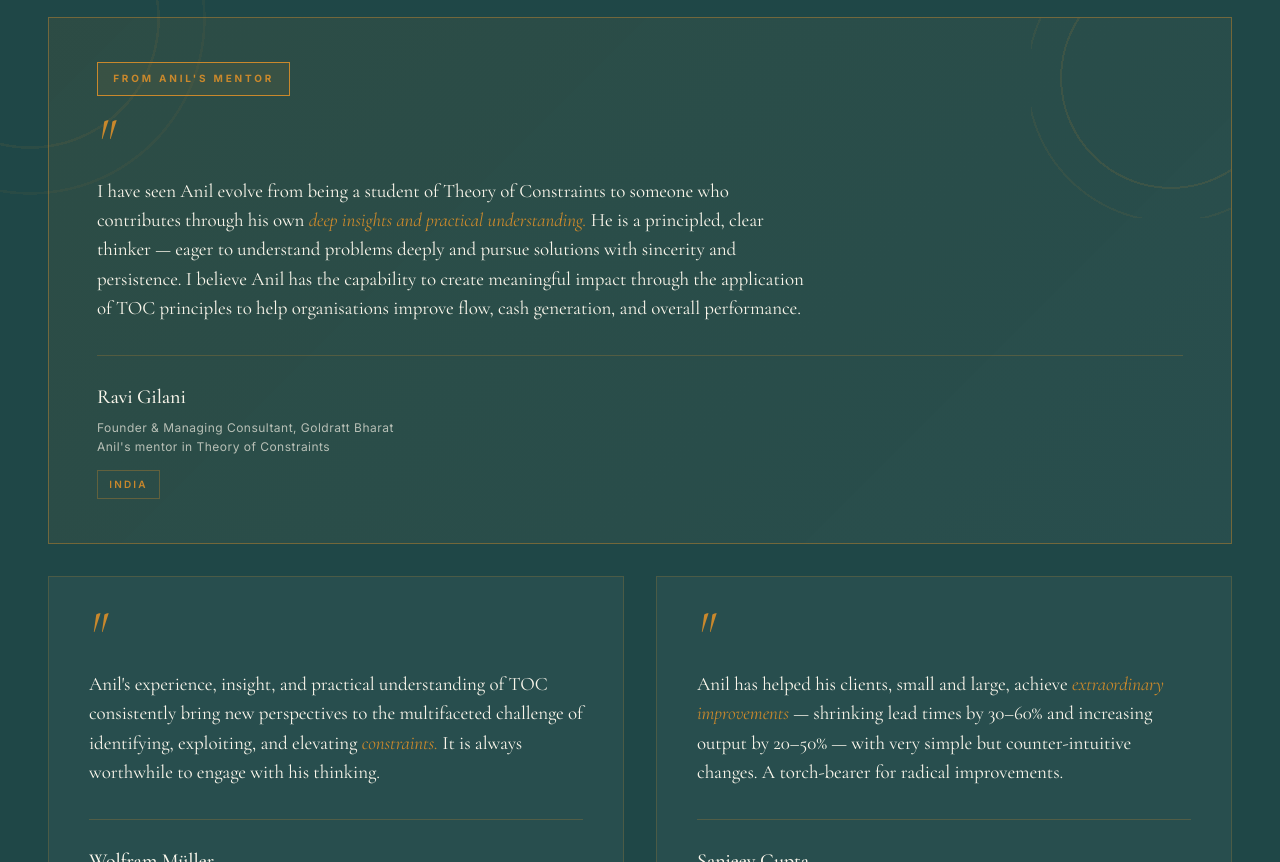
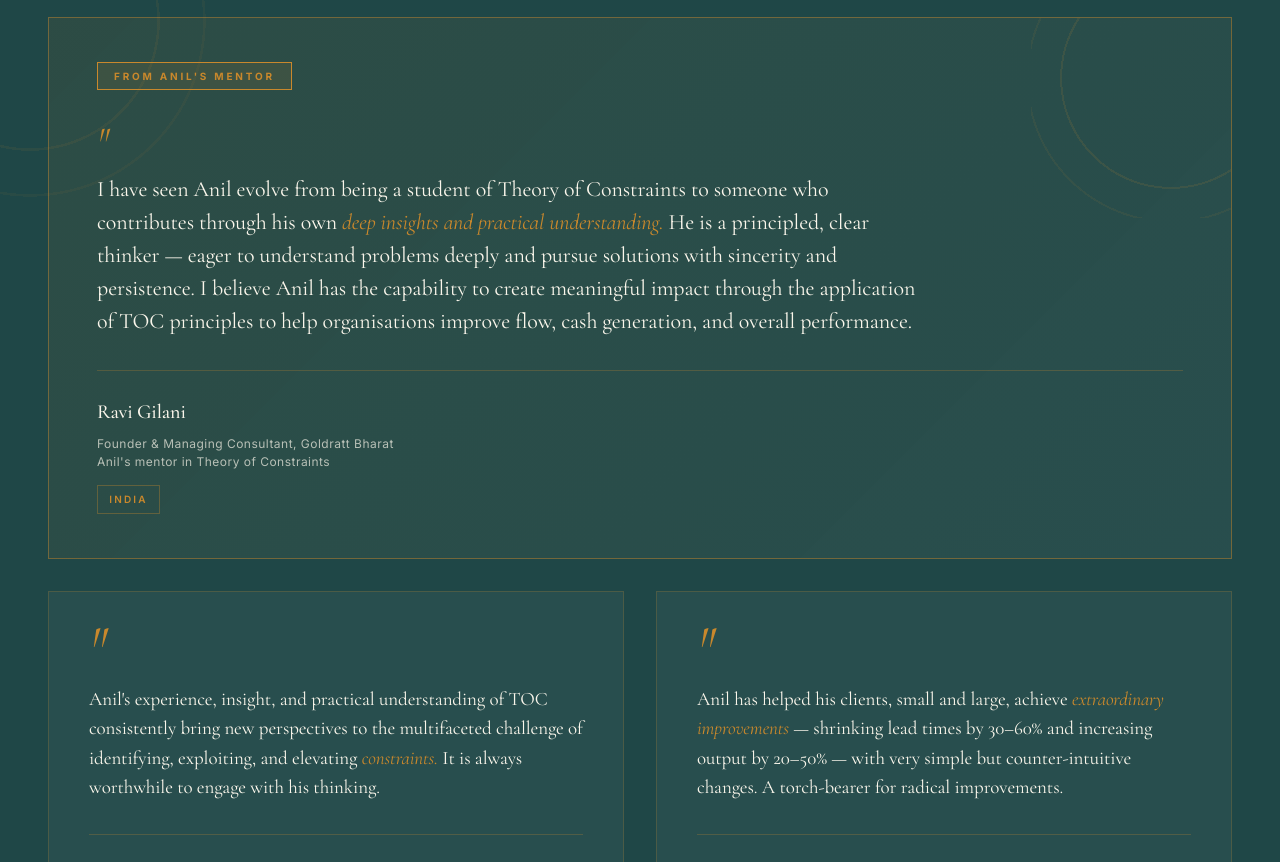
Before and after one commit to sumsur29/dosi-dosi-associates, a plain HTML site: page index.html in a window 1280 px wide. Shown: the part 7781-8643 px from the top of the page. Drawn offline with nearby package versions, Linux system fonts and the light colour scheme.

Commit message:
Update styles.css

```diff
--- a/styles.css
+++ b/styles.css
@@ -1375,27 +1375,47 @@ section { padding: var(--sect-y) var(--gutter); }
   background: linear-gradient(135deg, rgba(201, 136, 44, 0.12) 0%, rgba(250, 246, 235, 0.06) 100%);
 }
 .endorsement-featured blockquote {
-  font-size: 22px;
-  line-height: 1.5;
+  font-size: 22px !important;
+  line-height: 1.5 !important;
   max-width: 78ch;
-}
+  font-family: var(--serif) !important;
+  color: var(--cream) !important;
+  margin-bottom: 2rem !important;
+  letter-spacing: -0.005em !important;
+}
+
+/* Smaller quote mark in featured card — don't compete with badge */
+.endorsement-featured .endorsement-mark {
+  font-size: 38px !important;
+  line-height: 0.6 !important;
+  margin-bottom: 1.25rem !important;
+  margin-top: 0.5rem !important;
+}
+
+/* MENTOR BADGE — bulletproof with !important to win any cache/specificity issue */
+.endorsement-featured .endorsement-badge,
 .endorsement-badge {
-  display: inline-block;
-  font-family: var(--sans);
-  font-size: 10px;
-  font-weight: 700;
-  letter-spacing: 0.28em;
-  text-transform: uppercase;
-  color: var(--ochre);
-  padding: 0.45rem 0.95rem;
-  border: 1px solid var(--ochre);
-  background: rgba(201, 136, 44, 0.08);
-  margin-bottom: 1.75rem;
+  display: inline-block !important;
+  font-family: 'Inter', system-ui, sans-serif !important;
+  font-size: 10px !important;
+  font-weight: 700 !important;
+  letter-spacing: 0.28em !important;
+  text-transform: uppercase !important;
+  color: var(--ochre) !important;
+  padding: 0.5rem 1rem !important;
+  border: 1px solid var(--ochre) !important;
+  background: rgba(201, 136, 44, 0.1) !important;
+  margin-bottom: 2rem !important;
+  line-height: 1 !important;
+  font-style: normal !important;
+  text-decoration: none !important;
+  vertical-align: middle;
 }
 
 @media (max-width: 820px) {
   .endorsement-featured { padding: 2rem 1.75rem; }
-  .endorsement-featured blockquote { font-size: 18px; }
+  .endorsement-featured blockquote { font-size: 18px !important; }
+  .endorsement-featured .endorsement-mark { font-size: 30px !important; }
 }
 .endorsement-mark {
   font-family: var(--serif);
```
